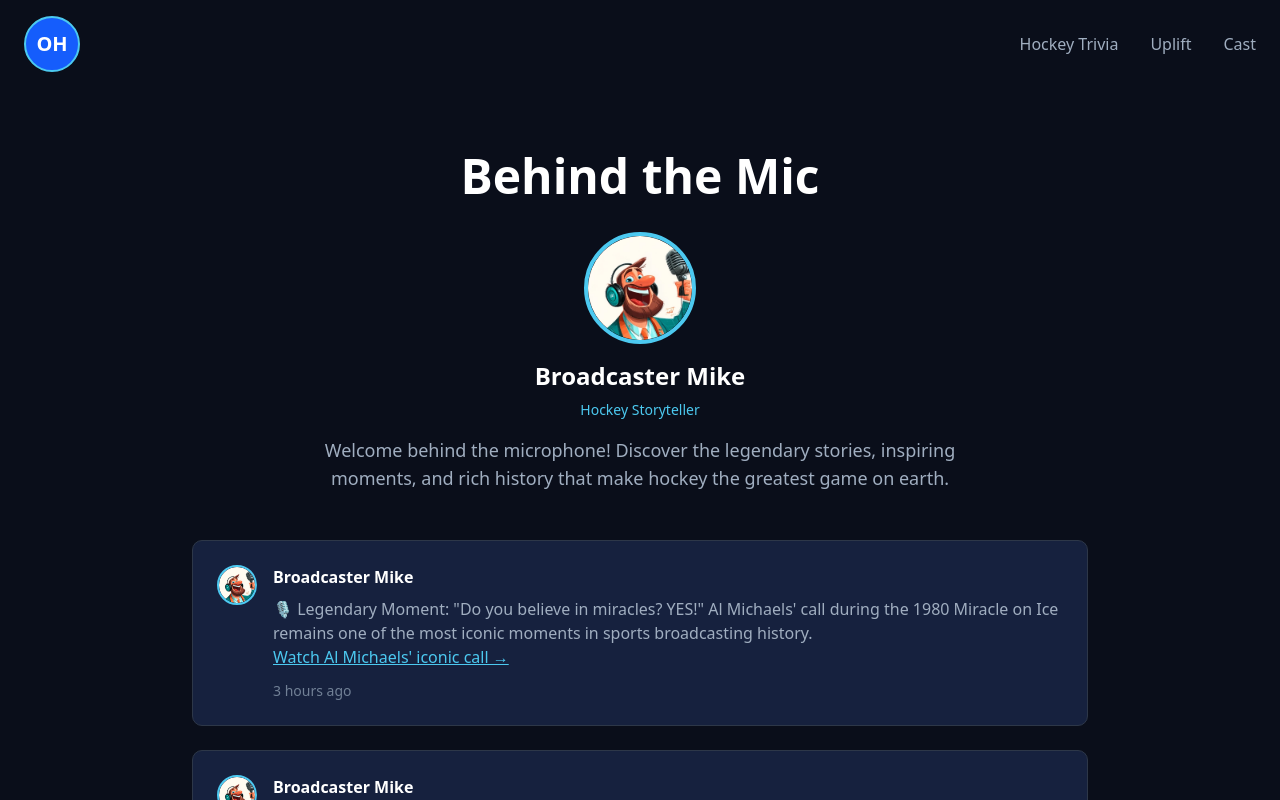
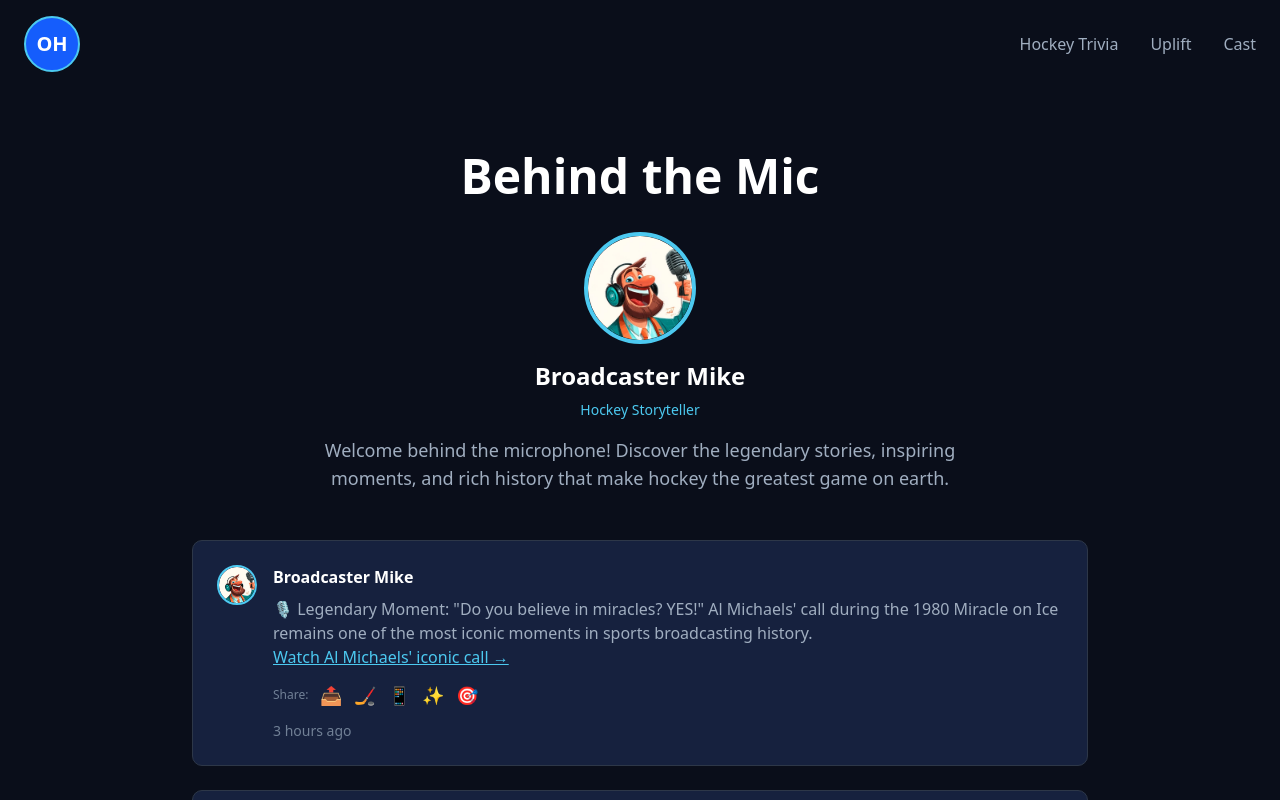
Before and after one commit to avintas/ohd, a Next.js app: page /broadcaster-mike in a window 1280 px wide. Shown: the top 800 px of the page. Built offline with nearby package versions, Linux system fonts and the light colour scheme.

Commit message:
testing sharing format

```diff
--- a/src/app/broadcaster-mike/page.tsx
+++ b/src/app/broadcaster-mike/page.tsx
@@ -1,7 +1,32 @@
+"use client";
+
 import { PageLayout } from '@/components';
 import Image from 'next/image';
 
 export default function BroadcasterMikePage() {
+  const handleShare = async (type: string, text: string) => {
+    if (navigator.share) {
+      try {
+        await navigator.share({
+          title: 'Hockey Story from Broadcaster Mike',
+          text: text
+          // Removed URL so it only shares the formatted text
+        });
+      } catch (error) {
+        // User cancelled or error occurred
+        console.log('Share cancelled or failed');
+      }
+    } else {
+      // Fallback: copy to clipboard
+      try {
+        await navigator.clipboard.writeText(text);
+        alert('Story copied to clipboard!');
+      } catch (error) {
+        // Final fallback
+        prompt('Copy this text:', text);
+      }
+    }
+  };
   return (
     <PageLayout>
       <div className="py-12 md:py-16 px-4 md:px-6">
@@ -59,6 +84,47 @@ export default function BroadcasterMikePage() {
                       Watch Al Michaels&apos; iconic call →
                     </a>
                   </p>
+
+                  {/* Share Icons Row */}
+                  <div className="flex items-center space-x-3 mb-3">
+                    <span className="text-xs text-[#718096]">Share:</span>
+                    <button
+                      onClick={() => handleShare('simple', 'Legendary Moment: "Do you believe in miracles? YES!" Al Michaels\' call during the 1980 Miracle on Ice remains one of the most iconic moments in sports broadcasting history.\n\nShared from Broadcaster Mike on Onlyhockey.com')}
+                      className="text-lg hover:scale-110 transition-transform"
+                      title="Simple Share"
+                    >
+                      📤
+                    </button>
+                    <button
+                      onClick={() => handleShare('branded', '🏒 From Broadcaster Mike on Onlyhockey.com:\n\n"Do you believe in miracles? YES!" - Al Michaels\' call during the 1980 Miracle on Ice remains one of the most iconic moments in sports broadcasting history.\n\nRead more hockey stories: ' + window.location.href)}
+                      className="text-lg hover:scale-110 transition-transform"
+                      title="Branded Share"
+                    >
+                      🏒
+                    </button>
+                    <button
+                      onClick={() => handleShare('social', '🎙️ LEGENDARY MOMENT: Al Michaels\' "Do you believe in miracles? YES!" call from the 1980 Miracle on Ice - one of sports broadcasting\'s most iconic moments.\n\nVia Onlyhockey.com 🏒')}
+                      className="text-lg hover:scale-110 transition-transform"
+                      title="Social Media Style"
+                    >
+                      📱
+                    </button>
+                    <button
+                      onClick={() => handleShare('minimal', '"Do you believe in miracles? YES!"\n\nAl Michaels\' iconic call from the 1980 Miracle on Ice.\n\n- Broadcaster Mike, Onlyhockey.com')}
+                      className="text-lg hover:scale-110 transition-transform"
+                      title="Clean & Minimal"
+                    >
+                      ✨
+                    </button>
+                    <button
+                      onClick={() => handleShare('rich', '🏒 Hockey History Moment\n\n"Do you believe in miracles? YES!" - Al Michaels during the 1980 USA vs USSR Olympic hockey game. This call became one of the most iconic moments in sports broadcasting history.\n\nDiscover more legendary hockey moments at Onlyhockey.com')}
+                      className="text-lg hover:scale-110 transition-transform"
+                      title="Rich Context"
+                    >
+                      🎯
+                    </button>
+                  </div>
+
                   <div className="text-sm text-[#718096]">3 hours ago</div>
                 </div>
               </div>
--- a/src/app/layout.tsx
+++ b/src/app/layout.tsx
@@ -13,8 +13,8 @@ const geistMono = Geist_Mono({
 });
 
 export const metadata: Metadata = {
-  title: "OHD - OnlyHockey App",
-  description: "OnlyHockey App - Your ultimate hockey companion",
+  title: "OnlyHockey.com App",
+  description: "OnlyHockey.com App - Your ultimate hockey companion",
 };
 
 export default function RootLayout({
--- a/src/components/HeroSection.tsx
+++ b/src/components/HeroSection.tsx
@@ -2,11 +2,11 @@ import React from 'react';
 
 export function HeroSection() {
   return (
-    <section className="flex items-center justify-center px-4 md:px-6 py-12 md:py-20">
+    <section className="flex items-center justify-center px-8 md:px-12 py-16 md:py-24">
       <div className="text-center max-w-4xl">
-        <h1 className="text-4xl md:text-[60px] font-bold mb-6 bg-gradient-to-r from-[#4cc9f0] via-[#60a5fa] to-[#fbbf24] bg-clip-text text-transparent">
-          There&apos;s Only Hockey!
-        </h1>
+      <h1 className="text-4xl md:text-[60px] font-bold mb-6 bg-gradient-to-r from-[#4cc9f0] via-[#60a5fa] to-[#fbbf24] bg-clip-text text-transparent leading-loose">
+  There&apos;s Only Hockey!
+</h1>
         <p className="text-lg md:text-xl text-[#a0aec0] leading-relaxed max-w-3xl mx-auto">
           Where your love for the game is all you need. Find cool hockey facts,
           share the good stuff, and hang with fans who get it. Discover what
--- a/src/components/TheCrew.tsx
+++ b/src/components/TheCrew.tsx
@@ -4,7 +4,7 @@ import Link from 'next/link';
 
 export function TheCrew() {
   return (
-    <section className="py-12 md:py-16 px-4 md:px-6 bg-[#0a0e1a]">
+<section className="py-8 md:py-12 px-4 md:px-6 bg-[#0a0e1a]">
       <div className="max-w-4xl mx-auto text-center">
         <h2 className="text-3xl md:text-4xl font-bold mb-6 text-white">
           The Crew
```
Also changed, not shown: src/app/terms/page.tsx (+25 -25 lines).
